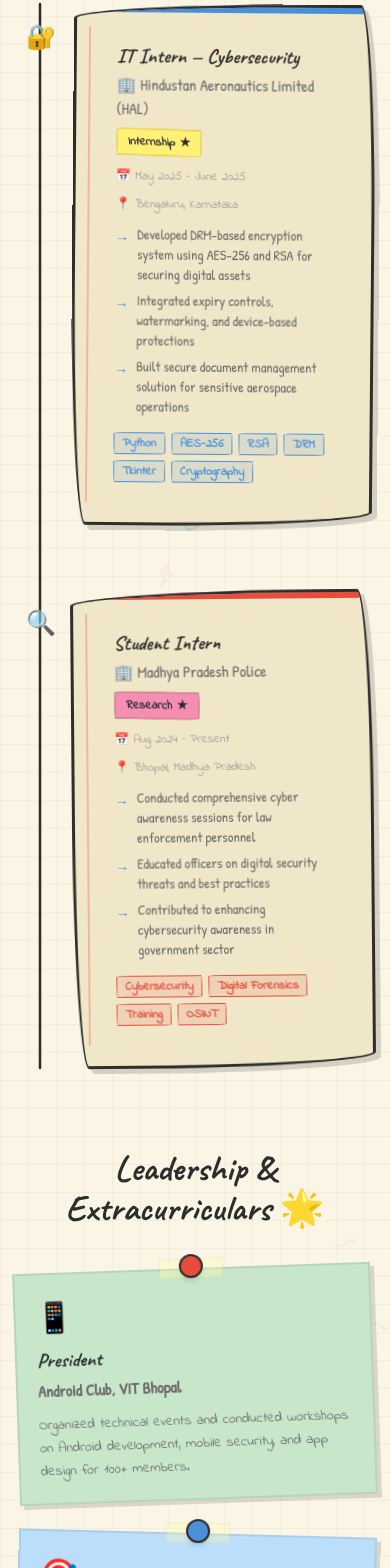
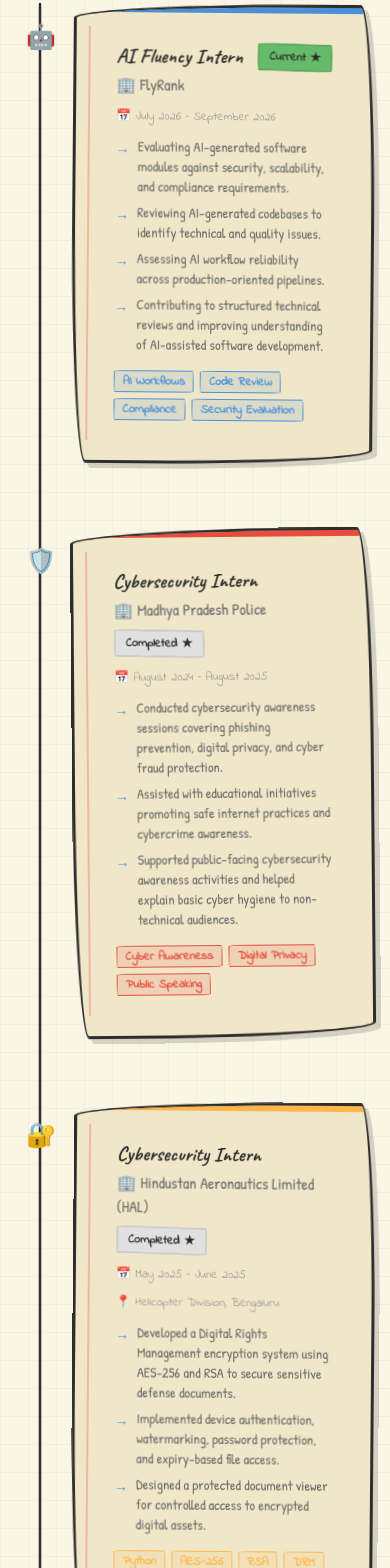
Before and after one commit to Charan291005/My-Portfolio, a Next.js app: page / in a window 390 px wide. Shown: the part 3820-5388 px from the top of the page. Built offline with nearby package versions, Linux system fonts and the light colour scheme.

Commit message:
Update Core Competencies and Experience for authenticity

```diff
--- a/components/Experience.tsx
+++ b/components/Experience.tsx
@@ -6,38 +6,56 @@ import BouncyText from './BouncyText';
 
 const experiences = [
   {
-    title: 'IT Intern — Cybersecurity',
-    company: 'Hindustan Aeronautics Limited (HAL)',
-    location: 'Bengaluru, Karnataka',
-    period: 'May 2025 – June 2025',
-    type: 'Internship',
-    typeColor: '#fff176',
+    title: 'AI Fluency Intern',
+    company: 'FlyRank',
+    location: '',
+    period: 'July 2026 – September 2026',
+    type: 'Current',
+    typeColor: '#66bb6a',
     description: [
-      'Developed DRM-based encryption system using AES-256 and RSA for securing digital assets',
-      'Integrated expiry controls, watermarking, and device-based protections',
-      'Built secure document management solution for sensitive aerospace operations',
+      'Evaluating AI-generated software modules against security, scalability, and compliance requirements.',
+      'Reviewing AI-generated codebases to identify technical and quality issues.',
+      'Assessing AI workflow reliability across production-oriented pipelines.',
+      'Contributing to structured technical reviews and improving understanding of AI-assisted software development.',
     ],
-    techStack: ['Python', 'AES-256', 'RSA', 'DRM', 'Tkinter', 'Cryptography'],
-    doodleIcon: '🔐',
+    techStack: ['AI Workflows', 'Code Review', 'Compliance', 'Security Evaluation'],
+    doodleIcon: '🤖',
     accentColor: '#4a90d9',
     side: 'left',
   },
   {
-    title: 'Student Intern',
+    title: 'Cybersecurity Intern',
     company: 'Madhya Pradesh Police',
-    location: 'Bhopal, Madhya Pradesh',
-    period: 'Aug 2024 – Present',
-    type: 'Research',
-    typeColor: '#f48fb1',
+    location: '',
+    period: 'August 2024 – August 2025',
+    type: 'Completed',
+    typeColor: '#e0e0e0',
     description: [
-      'Conducted comprehensive cyber awareness sessions for law enforcement personnel',
-      'Educated officers on digital security threats and best practices',
-      'Contributed to enhancing cybersecurity awareness in government sector',
+      'Conducted cybersecurity awareness sessions covering phishing prevention, digital privacy, and cyber fraud protection.',
+      'Assisted with educational initiatives promoting safe internet practices and cybercrime awareness.',
+      'Supported public-facing cybersecurity awareness activities and helped explain basic cyber hygiene to non-technical audiences.',
     ],
-    techStack: ['Cybersecurity', 'Digital Forensics', 'Training', 'OSINT'],
-    doodleIcon: '🔍',
+    techStack: ['Cyber Awareness', 'Digital Privacy', 'Public Speaking'],
+    doodleIcon: '🛡️',
     accentColor: '#e74c3c',
     side: 'right',
+  },
+  {
+    title: 'Cybersecurity Intern',
+    company: 'Hindustan Aeronautics Limited (HAL)',
+    location: 'Helicopter Division, Bengaluru',
+    period: 'May 2025 – June 2025',
+    type: 'Completed',
+    typeColor: '#e0e0e0',
+    description: [
+      'Developed a Digital Rights Management encryption system using AES-256 and RSA to secure sensitive defense documents.',
+      'Implemented device authentication, watermarking, password protection, and expiry-based file access.',
+      'Designed a protected document viewer for controlled access to encrypted digital assets.',
+    ],
+    techStack: ['Python', 'AES-256', 'RSA', 'DRM', 'Cryptography'],
+    doodleIcon: '🔐',
+    accentColor: '#ffb74d',
+    side: 'left',
   },
 ];
 
@@ -154,7 +172,7 @@ export default function Experience() {
                       {/* Meta */}
                       <div className="flex flex-wrap gap-3 text-xs text-ink-faint mb-3 font-accent">
                         <span>📅 {exp.period}</span>
-                        <span>📍 {exp.location}</span>
+                        {exp.location && <span>📍 {exp.location}</span>}
                       </div>
 
                       {/* Description */}
--- a/components/Skills.tsx
+++ b/components/Skills.tsx
@@ -9,7 +9,7 @@ const skillCategories = [
   {
     title: 'Programming Languages',
     icon: '⌨️',
-    skills: ['Python', 'Java', 'C++', 'SQL', 'JavaScript', 'HTML/CSS'],
+    skills: ['Python', 'SQL', 'JavaScript', 'HTML/CSS'],
     noteStyle: 'sticky-note',
     rotation: '-1.5deg',
   },
@@ -30,7 +30,7 @@ const skillCategories = [
   {
     title: 'Libraries & Frameworks',
     icon: '📚',
-    skills: ['OpenCV', 'Tkinter', 'NumPy', 'Pandas', 'Scikit-learn', 'JDBC'],
+    skills: ['OpenCV', 'Tkinter', 'NumPy', 'Pandas', 'Scikit-learn'],
     noteStyle: 'sticky-note-green',
     rotation: '2deg',
   },
@@ -51,12 +51,36 @@ const skillCategories = [
 ];
 
 const coreSkills = [
-  { name: 'Cryptography & Security', level: 95, color: '#4a90d9' },
-  { name: 'Python Development', level: 90, color: '#66bb6a' },
-  { name: 'Java & C++', level: 85, color: '#9c6ade' },
-  { name: 'Digital Forensics', level: 88, color: '#e74c3c' },
-  { name: 'Web Development', level: 80, color: '#ffb74d' },
-  { name: 'Machine Learning', level: 75, color: '#f48fb1' },
+  {
+    name: 'Cryptography & Secure Systems',
+    color: '#4a90d9',
+    tech: 'AES-256, RSA Encryption, PBKDF2, Steganography, DRM Security Systems'
+  },
+  {
+    name: 'Python Development',
+    color: '#66bb6a',
+    tech: 'Python, Tkinter, OpenCV, Scapy, Jupyter Notebook'
+  },
+  {
+    name: 'Digital Forensics',
+    color: '#e74c3c',
+    tech: 'Digital evidence handling, forensic investigation concepts, cyber awareness, and security analysis'
+  },
+  {
+    name: 'Network Security',
+    color: '#ffb74d',
+    tech: 'Network security fundamentals, packet analysis, cyber threats, phishing prevention, and digital privacy'
+  },
+  {
+    name: 'Secure File Protection',
+    color: '#9c6ade',
+    tech: 'Encryption, password protection, watermarking, device authentication, protected document viewing, and expiry-based access control'
+  },
+  {
+    name: 'Applied Machine Learning',
+    color: '#f48fb1',
+    tech: 'Foundational machine learning concepts and practical experimentation through academic and personal projects'
+  },
 ];
 
 const learningNow = ['Web3 Security', 'Rust', 'Blockchain', 'Malware Analysis', 'CTF Competitions'];
@@ -64,19 +88,17 @@ const learningNow = ['Web3 Security', 'Rust', 'Blockchain', 'Malware Analysis',
 function RadialSkill({ skill, index, trigger }: { skill: typeof coreSkills[0]; index: number; trigger: boolean }) {
   const r = 38;
   const circumference = 2 * Math.PI * r;
-  const dash = (skill.level / 100) * circumference;
 
   return (
     <motion.div
-      className="flex flex-col items-center gap-3"
+      className="flex flex-col items-center gap-3 relative group"
       initial={{ opacity: 0, scale: 0.6 }}
       animate={trigger ? { opacity: 1, scale: 1 } : {}}
       transition={{ delay: 0.4 + index * 0.12, duration: 0.5, type: 'spring', stiffness: 200 }}
       whileHover={{ y: -8, scale: 1.08 }}
     >
-      <div className="relative w-24 h-24">
+      <div className="relative w-24 h-24 cursor-help">
         <svg viewBox="0 0 100 100" className="w-full h-full -rotate-90">
-          {/* Background track */}
           <circle
             cx="50" cy="50" r={r}
             fill="none"
@@ -84,7 +106,6 @@ function RadialSkill({ skill, index, trigger }: { skill: typeof coreSkills[0]; i
             strokeWidth="10"
             strokeLinecap="round"
           />
-          {/* Progress arc */}
           <motion.circle
             cx="50" cy="50" r={r}
             fill="none"
@@ -93,26 +114,31 @@ function RadialSkill({ skill, index, trigger }: { skill: typeof coreSkills[0]; i
             strokeLinecap="round"
             strokeDasharray={circumference}
             initial={{ strokeDashoffset: circumference }}
-            animate={trigger ? { strokeDashoffset: circumference - dash } : {}}
+            animate={trigger ? { strokeDashoffset: 0 } : {}}
             transition={{ delay: 0.6 + index * 0.12, duration: 1.2, ease: 'easeOut' }}
             style={{ filter: `drop-shadow(0 0 4px ${skill.color}60)` }}
           />
         </svg>
-        {/* Center text */}
         <div className="absolute inset-0 flex items-center justify-center">
           <motion.span
-            className="font-heading font-bold text-xl text-ink"
+            className="text-2xl"
             initial={{ opacity: 0 }}
             animate={trigger ? { opacity: 1 } : {}}
             transition={{ delay: 1 + index * 0.12 }}
           >
-            {skill.level}%
+            ⚡
           </motion.span>
         </div>
       </div>
-      <span className="font-heading font-bold text-sm text-center text-ink leading-tight max-w-[90px]">
+      <span className="font-heading font-bold text-sm text-center text-ink leading-tight max-w-[120px]">
         {skill.name}
       </span>
+
+      {/* Tooltip */}
+      <div className="absolute top-[80%] left-1/2 -translate-x-1/2 mt-4 w-48 p-3 bg-[#2d2d2d] text-white text-xs font-accent rounded-md shadow-[4px_4px_0_rgba(0,0,0,0.15)] opacity-0 pointer-events-none group-hover:opacity-100 transition-opacity z-50 text-center border-2 border-white">
+        <div className="absolute bottom-full left-1/2 -translate-x-1/2 border-[6px] border-transparent border-b-[#2d2d2d]"></div>
+        {skill.tech}
+      </div>
     </motion.div>
   );
 }
@@ -209,11 +235,14 @@ export default function Skills() {
           animate={isInView ? { opacity: 1, y: 0 } : {}}
           transition={{ delay: 0.8, duration: 0.6 }}
         >
-          <h3 className="text-4xl font-heading font-bold text-center mb-10 text-ink">
+          <h3 className="text-4xl font-heading font-bold text-center mb-4 text-ink">
             Core Competencies ⚡
           </h3>
+          <p className="text-center text-ink-light font-accent text-md mb-10 max-w-3xl mx-auto">
+            Hands-on experience in Python-based security projects, cryptography, secure file protection, digital forensics, and practical cybersecurity awareness.
+          </p>
 
-          <div className="grid grid-cols-3 sm:grid-cols-6 gap-6 justify-items-center">
+          <div className="grid grid-cols-2 sm:grid-cols-3 md:grid-cols-6 gap-6 justify-items-center">
             {coreSkills.map((skill, index) => (
               <RadialSkill key={skill.name} skill={skill} index={index} trigger={isInView} />
             ))}
```
Also changed, not shown: 3 other files (tests, documents, lock files or other folders).
